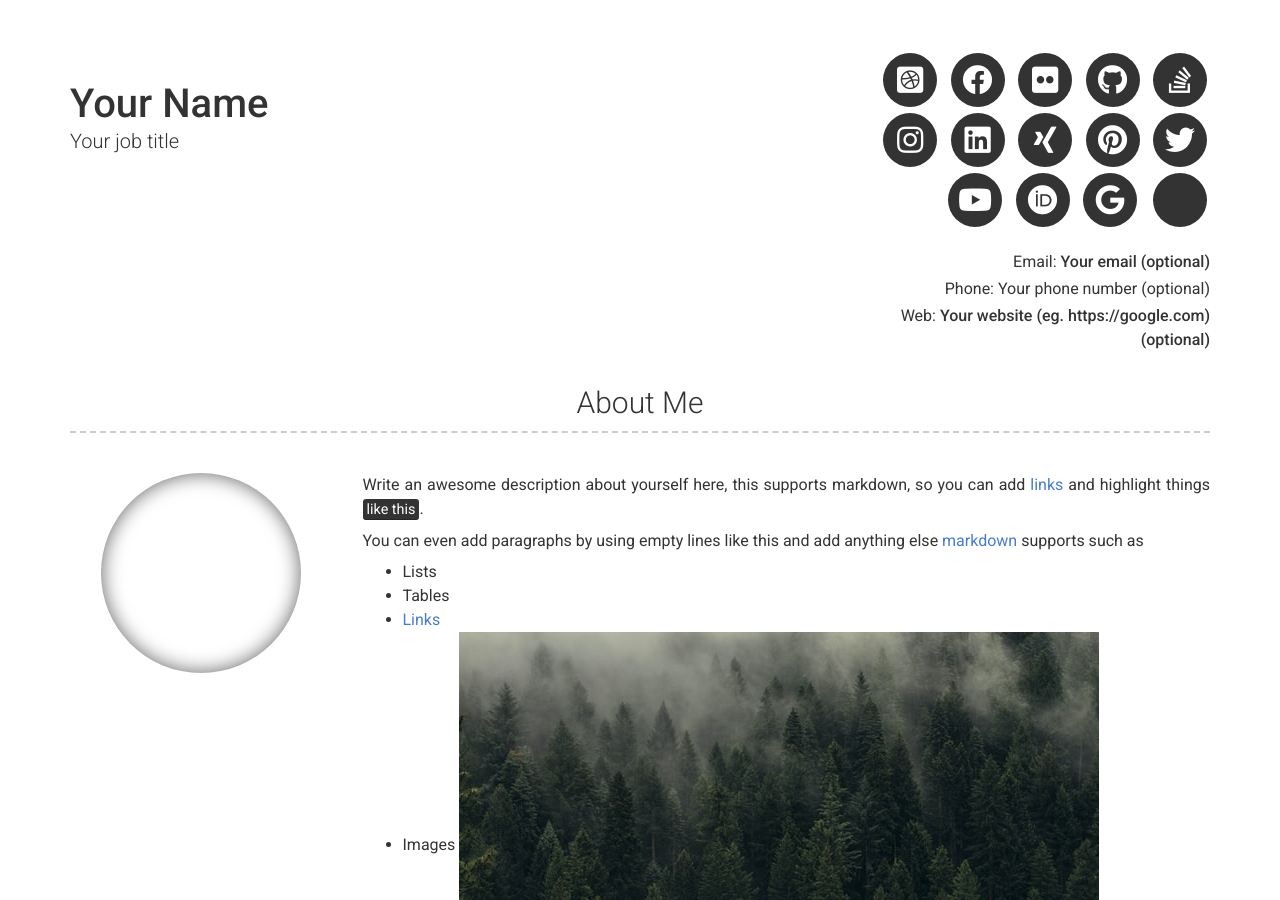
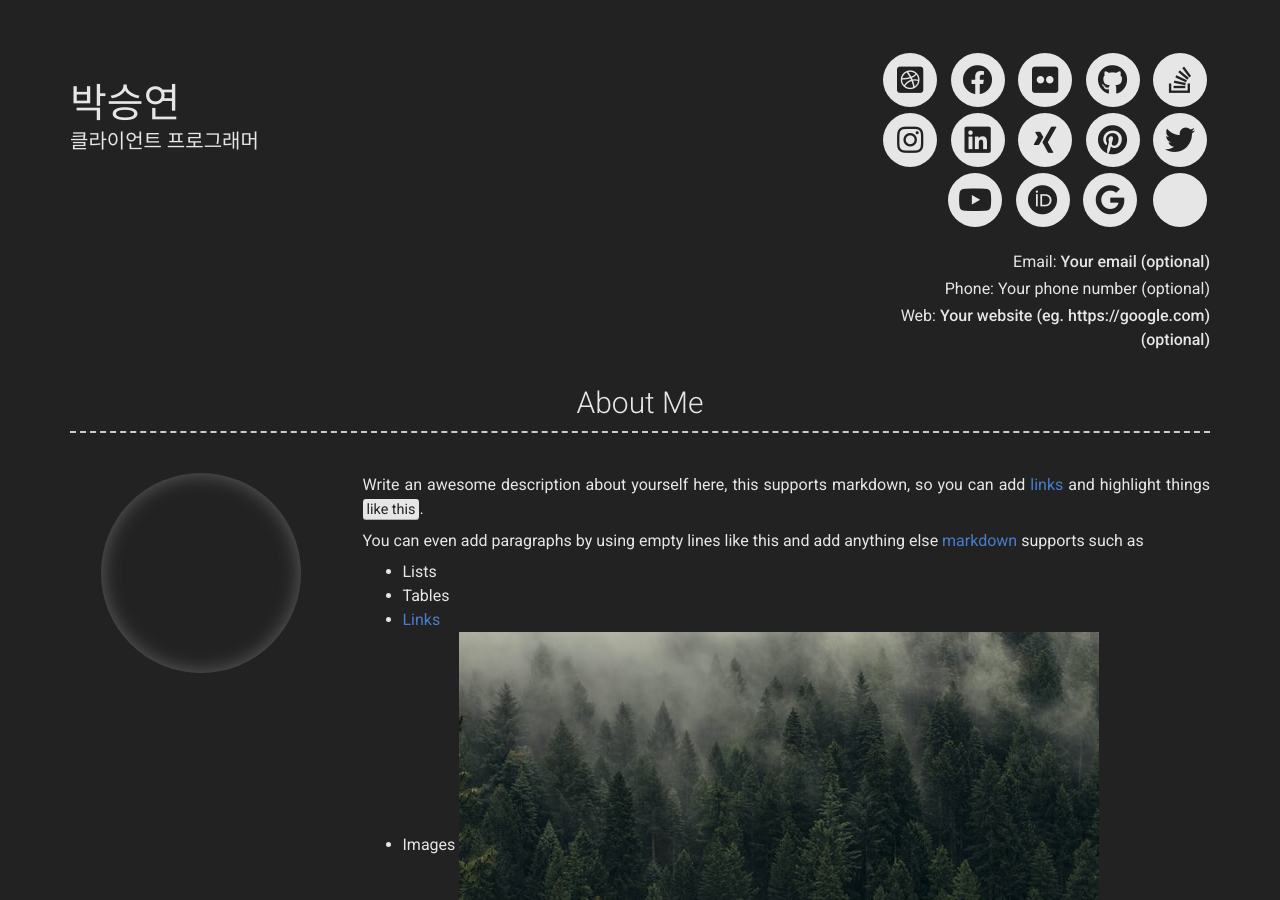
Before and after one commit to new6ie3/new6ie3.github.io, a Jekyll site: the page built from index.md, in a window 1280 px wide and 900 px high. Built offline with Jekyll 4.4.1, drawn with Linux system fonts in a browser that asks for light colours; nearby versions of some CDN libraries.

Commit message:
Update _config.yml

```diff
--- a/_config.yml
+++ b/_config.yml
@@ -6,8 +6,8 @@ repository: Git repository where your resume will be hosted, only required if yo
 version: 2
 
 # Personal info
-name: Your Name
-title: Your job title
+name: 박승연
+title: 클라이언트 프로그래머
 email: Your email (optional)
 # email_title: Email (Email title override)
 phone: Your phone number (optional)
@@ -16,7 +16,7 @@ website: Your website (eg. https://google.com)(optional)
 # website_title: Web (Website title override)
 
 # Dark Mode (true/false/never)
-darkmode: false
+darkmode: true
 
 # Social links
 twitter_username: jekyllrb
```
